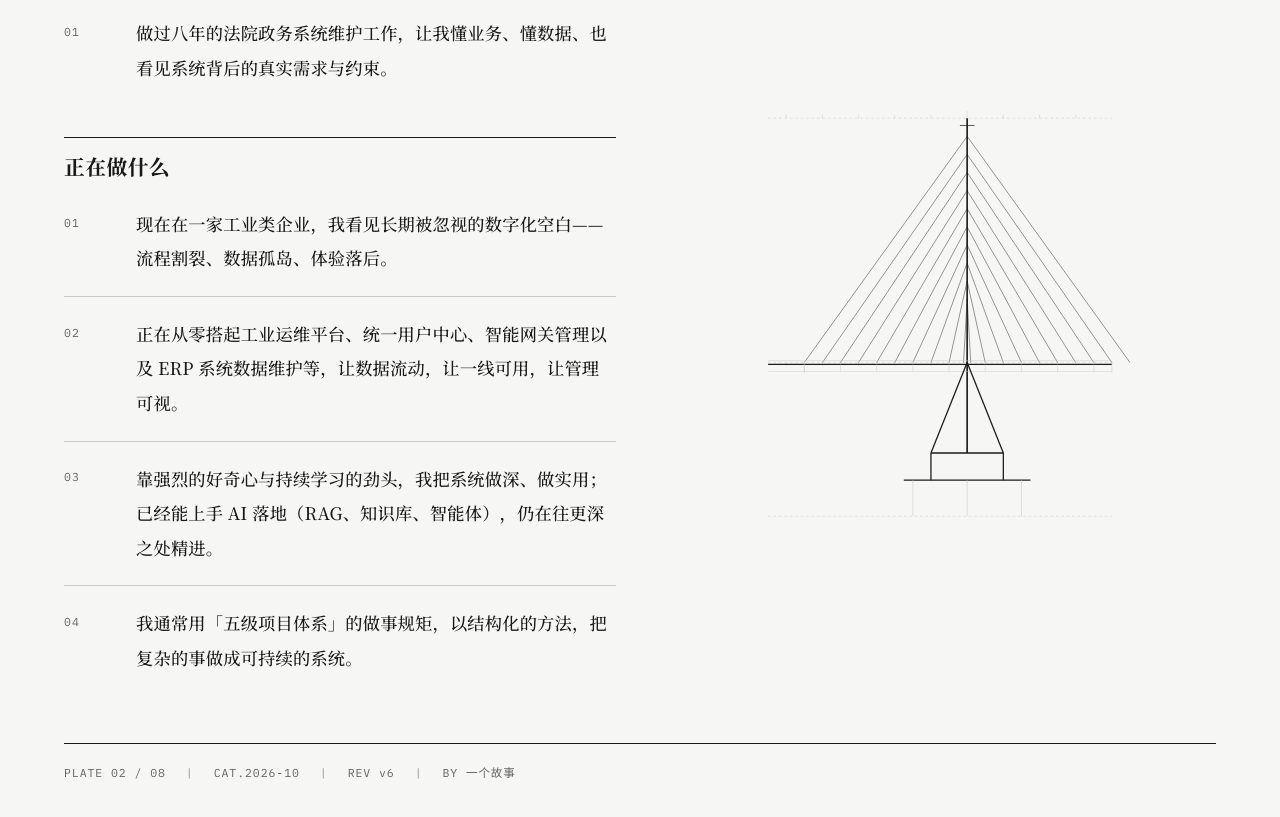
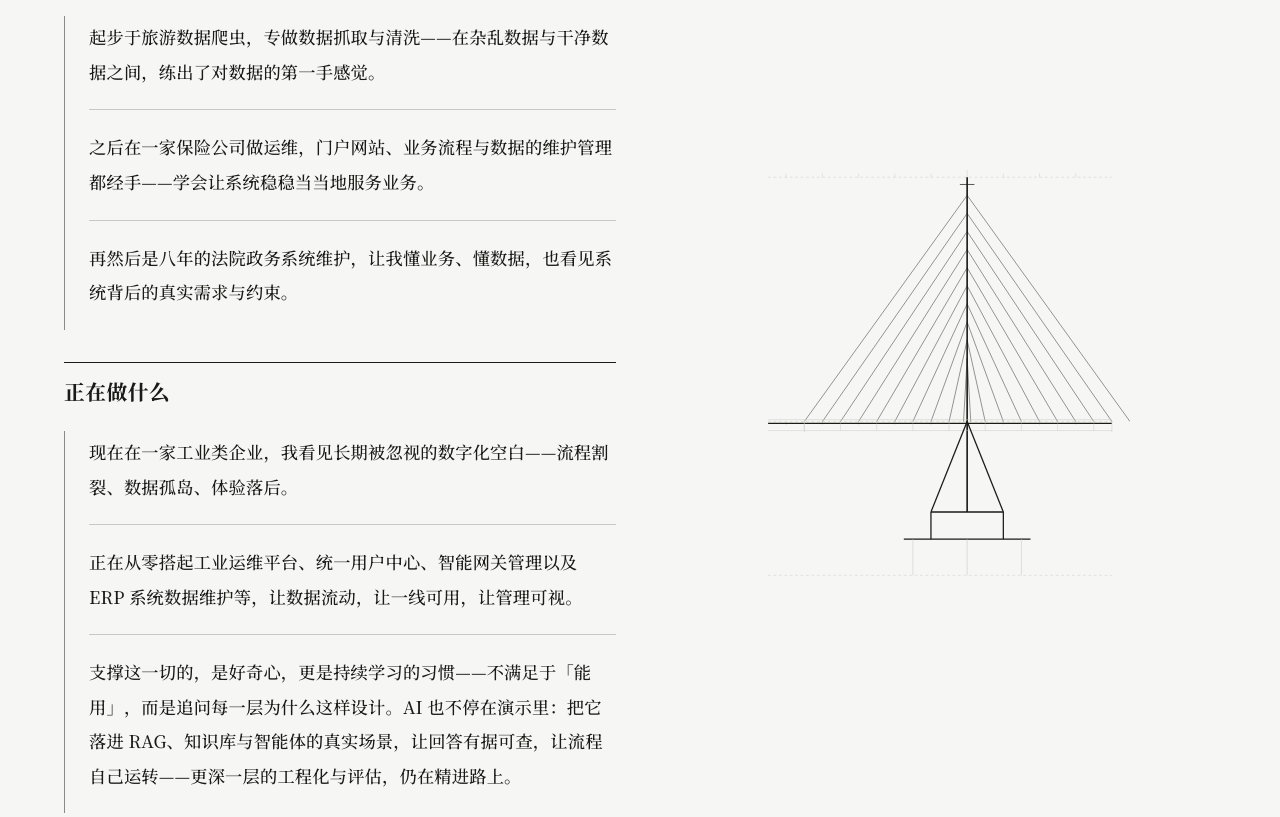
Before and after one commit to GassamFlower/PersonalWebsite, an Astro site in the folder site-react/: page / in a window 1280 px wide. Shown: the part 940-1757 px from the top of the page. Built offline with nearby package versions, Linux system fonts and the light colour scheme; Astro itself is replaced by a stand-in of ours.

Commit message:
feat(内容v7.3): 曾经改三段编年 + 正在撤红框行 + 精进段深化 + 故事行去编号
- 曾经做过什么：旅游数据爬虫→保险公司运维→八年法院政务（用户自报+AI润色，双语）
- 正在做什么：now doing 两条不再渲染（真源/守卫保留）、五级体系句撤出（07 流水图承载）、「更新于」随撤
- 精进段按「往更深层说明」改写；行式去编号，层级=标签行>竖线缩进>行间发线
- 衬线子集 847→862 重跑；v6 图鉴 §13.10 + 状态门禁/日志跟改

```diff
--- a/site-react/src/components/Story.module.css
+++ b/site-react/src/components/Story.module.css
@@ -14,8 +14,10 @@
   display: flex;
   flex-direction: column;
   list-style: none;
+  border-left: 1px solid var(--color-line);
+  padding-left: var(--space-6);
 }
-/* v7.1 两块结构：曾经做过什么 / 正在做什么——标签行=墨线+衬线标签，右端挂 now 更新日期 */
+/* v7.3 去编号：层级=标签行（墨线+衬线）> 竖线缩进的段落列 > 行间发线 */
 .storyBodyCol {
   display: flex;
   flex-direction: column;
@@ -37,28 +39,11 @@
   letter-spacing: 0.02em;
   color: var(--color-ink);
 }
-.storyUpdated {
-  font-family: var(--font-mono);
-  font-size: var(--text-xs);
-  letter-spacing: 0.08em;
-  color: var(--color-ink-soft);
-}
-/* 图版化正文：编号 │ 段落 │ 发线（v6 §3.3 行式体裁） */
 .storyRow {
-  display: grid;
-  grid-template-columns: 3.5em 1fr;
-  column-gap: var(--space-4);
   border-top: 1px solid var(--color-faint);
   padding-block: var(--space-5);
 }
-.storyRow:first-child { border-top: none; padding-top: 0; }
-.storyNo {
-  font-family: var(--font-mono);
-  font-size: var(--text-xs);
-  letter-spacing: 0.1em;
-  color: var(--color-ink-soft);
-  padding-top: 0.6em;
-}
+.storyRow:first-child { border-top: none; padding-top: var(--space-1); }
 .storyPara {
   font-family: var(--font-serif);
   font-size: var(--text-lg);
@@ -102,6 +87,5 @@
   .storyArt { display: none; }
   .storyFoot { gap: var(--space-3); flex-wrap: wrap; }
   .storyPara { font-size: var(--text-base); line-height: 1.9; }
-  .storyRow { grid-template-columns: 1fr; row-gap: var(--space-1); }
-  .storyNo { padding-top: 0; }
+  .storyBody { padding-left: var(--space-4); }
 }
--- a/site-react/src/components/Story.tsx
+++ b/site-react/src/components/Story.tsx
@@ -1,16 +1,12 @@
-// Story — 图版 02 · 一个人的故事（v7.1：标题「干过的活，都有据可查」自履历区移入；当下插页并入本区）
-// v7.2 事实跟改（用户自报）：曾经=法院维护八年(段1)；正在=工业企业现状(段2–3)+now 真源 doing+段4–5
-import { getNow } from '../lib/content';
+// Story — 图版 02 · 一个人的故事（v7.3：曾经=三段编年〔爬虫→保险运维→法院八年〕，正在=三段〔现状+从零搭建+深化段4〕；
+// now 真源 doing 不再渲染（now.md/守卫保留）；五级体系句撤出本区，由 Principles 07 流水图承载；行式去编号，层级靠标签行+竖线+发线）
 import { useUi } from '../i18n/LocaleContext';
-import { pick } from '../i18n/enums';
 import s from './Story.module.css';
 
 export default function Story() {
-  const { t, locale } = useUi();
-  const now = getNow();
-  const past = [t.story.para1];
-  const doing = now.doing.map((x) => pick(locale, x.text, x.textEn)).filter((x) => x.length > 0);
-  const present = [t.story.para2, t.story.para3, ...doing, t.story.para4, t.story.para5];
+  const { t } = useUi();
+  const past = [t.story.past1, t.story.past2, t.story.past3];
+  const present = [t.story.present1, t.story.present2, t.story.present3];
   const subNav = [
     { href: '#hero', label: t.story.linkPosition },
     { href: '#story', label: t.story.linkStory },
@@ -40,27 +36,24 @@ export default function Story() {
             <div className={s.storyLabelRow}>
               <span className={s.storyLabel}>{t.story.labelPast}</span>
             </div>
-            <ol className={s.storyBody}>
+            <ul className={s.storyBody}>
               {past.map((p, i) => (
                 <li key={i} className={s.storyRow}>
-                  <span className={s.storyNo}>{`0${i + 1}`}</span>
                   <p className={s.storyPara}>{p}</p>
                 </li>
               ))}
-            </ol>
+            </ul>
 
             <div className={s.storyLabelRow}>
               <span className={s.storyLabel}>{t.story.labelNow}</span>
-              {now.updated && <span className={s.storyUpdated}>{t.story.updatedLabel} {now.updated}</span>}
             </div>
-            <ol className={s.storyBody}>
+            <ul className={s.storyBody}>
               {present.map((p, i) => (
                 <li key={i} className={s.storyRow}>
-                  <span className={s.storyNo}>{`0${i + 1}`}</span>
                   <p className={s.storyPara}>{p}</p>
                 </li>
               ))}
-            </ol>
+            </ul>
           </div>
 
           <div className={s.storyArt} aria-hidden="true">
--- a/site-react/src/i18n/ui.ts
+++ b/site-react/src/i18n/ui.ts
@@ -58,12 +58,12 @@ export interface StoryUi {
   headline2: string;
   labelPast: string;
   labelNow: string;
-  updatedLabel: string;
-  para1: string;
-  para2: string;
-  para3: string;
-  para4: string;
-  para5: string;
+  past1: string;
+  past2: string;
+  past3: string;
+  present1: string;
+  present2: string;
+  present3: string;
   footSigned: string;
 }
 
@@ -268,12 +268,12 @@ const zh: ZoneUi = {
     headline2: '都有据可查',
     labelPast: '曾经做过什么',
     labelNow: '正在做什么',
-    updatedLabel: '更新于',
-    para1: '做过八年的法院政务系统维护工作，让我懂业务、懂数据、也看见系统背后的真实需求与约束。',
-    para2: '现在在一家工业类企业，我看见长期被忽视的数字化空白——流程割裂、数据孤岛、体验落后。',
-    para3: '正在从零搭起工业运维平台、统一用户中心、智能网关管理以及 ERP 系统数据维护等，让数据流动，让一线可用，让管理可视。',
-    para4: '靠强烈的好奇心与持续学习的劲头，我把系统做深、做实用；已经能上手 AI 落地（RAG、知识库、智能体），仍在往更深之处精进。',
-    para5: '我通常用「五级项目体系」的做事规矩，以结构化的方法，把复杂的事做成可持续的系统。',
+    past1: '起步于旅游数据爬虫，专做数据抓取与清洗——在杂乱数据与干净数据之间，练出了对数据的第一手感觉。',
+    past2: '之后在一家保险公司做运维，门户网站、业务流程与数据的维护管理都经手——学会让系统稳稳当当地服务业务。',
+    past3: '再然后是八年的法院政务系统维护，让我懂业务、懂数据，也看见系统背后的真实需求与约束。',
+    present1: '现在在一家工业类企业，我看见长期被忽视的数字化空白——流程割裂、数据孤岛、体验落后。',
+    present2: '正在从零搭起工业运维平台、统一用户中心、智能网关管理以及 ERP 系统数据维护等，让数据流动，让一线可用，让管理可视。',
+    present3: '支撑这一切的，是好奇心，更是持续学习的习惯——不满足于「能用」，而是追问每一层为什么这样设计。AI 也不停在演示里：把它落进 RAG、知识库与智能体的真实场景，让回答有据可查，让流程自己运转——更深一层的工程化与评估，仍在精进路上。',
     footSigned: 'BY 一个故事',
   },
   timeline: {
@@ -461,12 +461,12 @@ const en: PartialUi = {
     headline2: "with evidence to back it",
     labelPast: "What I have done",
     labelNow: "What I am doing",
-    updatedLabel: "Updated",
-    para1: "Eight years maintaining court administration systems taught me the business and the data — and the real needs and hard constraints behind any system.",
-    para2: "These days, at an industrial company, I see a long-ignored digital gap: fragmented processes, data silos, dated user experience.",
-    para3: "I am building it up from zero — the industrial operations platform, the unified user center, smart gateway management, ERP data maintenance and more — letting data flow, letting the front line use it, letting management see it.",
-    para4: "Driven by curiosity and steady learning, I take systems deep and practical; I can now ship AI features (RAG, knowledge bases, agents) and keep pushing further in.",
-    para5: "I usually work by the rules of my five-tier project system, turning complex work into sustainable systems with a structured method.",
+    past1: "It began with travel-data crawlers — scraping and cleaning data for a living, building my first instincts for data between the messy and the clean.",
+    past2: "Then came operations work at an insurance company: portal sites, business processes and data all under my watch — learning to keep systems steadily serving the business.",
+    past3: "After that, eight years maintaining court administration systems — learning the business and the data, and seeing the real needs and hard constraints behind any system.",
+    present1: "These days, at an industrial company, I see a long-ignored digital gap: fragmented processes, data silos, dated user experience.",
+    present2: "I am building it up from zero — the industrial operations platform, the unified user center, smart gateway management, ERP data maintenance and more — letting data flow, letting the front line use it, letting management see it.",
+    present3: "What carries all of this is curiosity backed by a habit of steady learning — never stopping at \"it works\", but asking why each layer is built the way it is. Nor does AI stop at demos: I put it to work in real scenarios — RAG, knowledge bases, agents — making answers traceable and workflows run themselves; the deeper engineering and evaluation is still under way.",
     footSigned: "BY 一个故事",
   },
   timeline: {
```
Also changed, not shown: PROJECT_STATUS.md (+2 -1 lines), assets/fonts/serif-coverage.json (+1 -1 lines), docs/视觉方向-v6-技术图鉴.md (+6 -0 lines), assets/fonts/noto-serif-sc-500.woff2, assets/fonts/noto-serif-sc-600.woff2, assets/fonts/noto-serif-sc-700.woff2.
